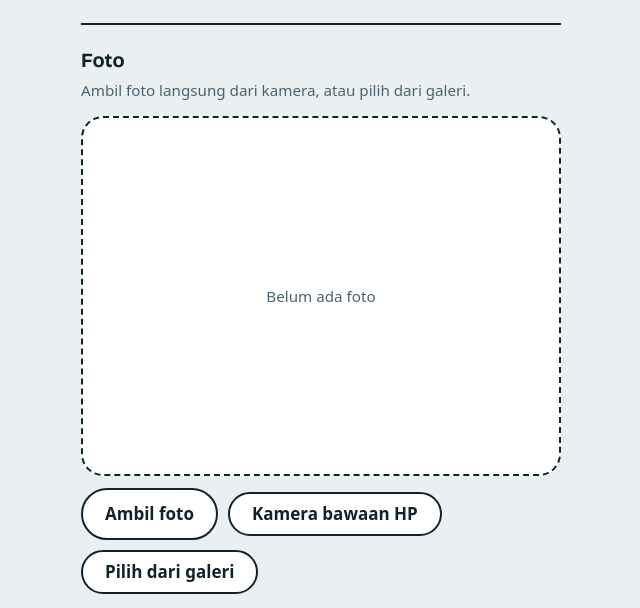
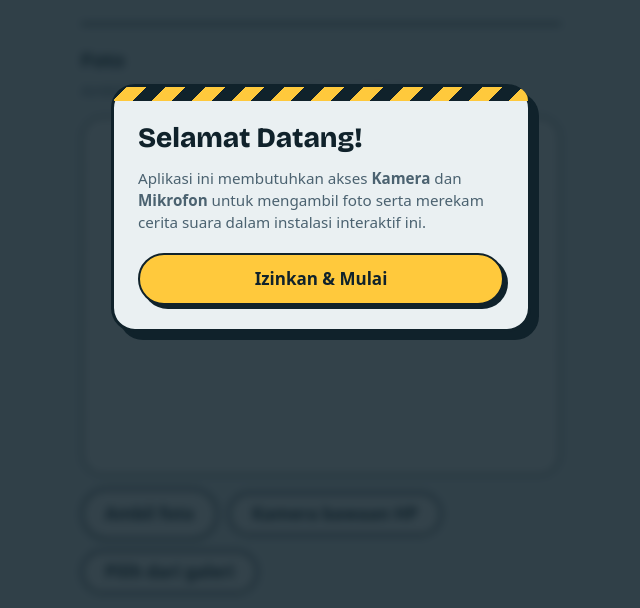
Before and after one commit to rgbresistor/tdgen, a plain HTML site: page index.html in a window 1280 px wide. Shown: the part 192-800 px from the top of the page, without its empty margins (319-959 px from the left). Drawn offline with nearby package versions, Linux system fonts and the light colour scheme.

Commit message:
Add files via upload

```diff
--- a/app.js
+++ b/app.js
@@ -4,7 +4,7 @@ const MAX_IMG_PX = 1600;
 
 const $ = (id) => document.getElementById(id);
 
-// Validasi config + buat klien Supabase (tidak boleh membuat script berhenti)
+// Validasi config + buat klien Supabase
 let sb = null;
 const configured =
   /^https:\/\/.+\.supabase\.co\/?$/.test(SUPABASE_URL) && SUPABASE_ANON_KEY.length > 100;
@@ -31,6 +31,39 @@ function uid() {
   if (window.crypto && crypto.randomUUID) return crypto.randomUUID();
   return Date.now().toString(36) + '-' + Math.random().toString(36).slice(2, 10);
 }
+
+/* ---------------- Modal & Request Izin Awal ---------------- */
+async function requestInitialPermissions() {
+  const btn = $('grantPermissionBtn');
+  btn.disabled = true;
+  btn.textContent = 'Meminta izin...';
+
+  if (navigator.mediaDevices && navigator.mediaDevices.getUserMedia) {
+    try {
+      // Minta izin Kamera & Mikrofon sekaligus lewat dialog browser resmi
+      const initStream = await navigator.mediaDevices.getUserMedia({
+        video: true,
+        audio: true
+      });
+
+      // Begitu disetujui, matikan stream sementara
+      initStream.getTracks().forEach((track) => track.stop());
+
+      // Sembunyikan modal
+      $('permissionModal').classList.add('hidden');
+    } catch (err) {
+      console.warn('Izin ditolak atau dibatasi:', err);
+      $('permissionModal').classList.add('hidden');
+      setPhotoMsg('Akses kamera/mikrofon belum diizinkan secara penuh. Kamu bisa menggunakan opsi Kamera Bawaan HP.');
+    }
+  } else {
+    $('permissionModal').classList.add('hidden');
+  }
+}
+
+// Pasang event listener ke tombol modal
+const grantBtn = $('grantPermissionBtn');
+if (grantBtn) grantBtn.addEventListener('click', requestInitialPermissions);
 
 /* ---------------- Foto ---------------- */
 function compressImage(file) {
@@ -68,7 +101,6 @@ async function handlePhoto(e) {
     photoBlob = await compressImage(file);
     photoExt = 'jpg';
   } catch (err) {
-    // Bila kompres gagal (misalnya format HEIC), kirim file aslinya
     photoBlob = file;
     photoExt = (file.name.split('.').pop() || 'jpg').toLowerCase();
   }
@@ -96,7 +128,7 @@ async function openCamera() {
   setMsg('');
   setPhotoMsg('');
   if (!(navigator.mediaDevices && navigator.mediaDevices.getUserMedia)) {
-    $('photoInput').click(); // cara lama sebagai cadangan
+    $('photoInput').click();
     return;
   }
   try {
@@ -105,7 +137,6 @@ async function openCamera() {
         video: { facingMode: { ideal: 'environment' } }, audio: false
       });
     } catch (e1) {
-      // Coba lagi tanpa syarat apa pun bila perangkat menolak pengaturan di atas
       if (e1 && (e1.name === 'OverconstrainedError' || e1.name === 'NotFoundError')) {
         camStream = await navigator.mediaDevices.getUserMedia({ video: true, audio: false });
       } else { throw e1; }
@@ -115,7 +146,7 @@ async function openCamera() {
     console.error('Kamera gagal:', err);
     let why = 'Kamera tidak bisa dibuka (' + name + ').';
     if (name === 'NotAllowedError' || name === 'SecurityError') {
-      why = 'Izin kamera ditolak (' + name + '). Aktifkan izin Kamera untuk situs ini, dan untuk aplikasi Chrome di Pengaturan Android.';
+      why = 'Izin kamera ditolak (' + name + '). Aktifkan izin Kamera untuk situs ini di pengaturan browser.';
     } else if (name === 'NotReadableError') {
       why = 'Kamera sedang dipakai aplikasi lain (' + name + '). Tutup aplikasi kamera lain lalu coba lagi.';
     } else if (name === 'NotFoundError') {
@@ -249,7 +280,6 @@ $('recStop').addEventListener('click', stopRec);
 $('recAgain').addEventListener('click', () => { clearAudio(); startRec(); });
 $('recRemove').addEventListener('click', clearAudio);
 
-// Cadangan: pilih/rekam file audio lewat aplikasi bawaan HP
 $('audioFallbackBtn').addEventListener('click', () => $('audioInput').click());
 $('audioInput').addEventListener('change', (e) => {
   const file = e.target.files[0];
--- a/index.html
+++ b/index.html
@@ -11,6 +11,17 @@
 <link rel="stylesheet" href="style.css">
 </head>
 <body>
+
+<!-- Modal Onboarding Pop-up untuk Minta Izin Kamera & Mikrofon -->
+<div id="permissionModal" class="modal-overlay">
+  <div class="modal-card">
+    <div class="tape" aria-hidden="true"></div>
+    <h2>Selamat Datang!</h2>
+    <p>Aplikasi ini membutuhkan akses <strong>Kamera</strong> dan <strong>Mikrofon</strong> untuk mengambil foto serta merekam cerita suara dalam instalasi interaktif ini.</p>
+    <button type="button" class="primary full" id="grantPermissionBtn">Izinkan & Mulai</button>
+  </div>
+</div>
+
 <main>
   <header>
     <div class="tape" aria-hidden="true"></div>
@@ -72,7 +83,7 @@
         </div>
       </div>
 
-      <!-- Cadangan bila browser tidak mengizinkan rekam langsung (misalnya HTTP biasa) -->
+      <!-- Cadangan bila browser tidak mengizinkan rekam langsung -->
       <div class="row hidden" id="recFallback">
         <button type="button" id="audioFallbackBtn">Rekam atau pilih audio</button>
         <input type="file" id="audioInput" accept="audio/*" capture>
--- a/style.css
+++ b/style.css
@@ -22,12 +22,52 @@ body {
 }
 main { max-width: 480px; margin: 0 auto; }
 
+/* Modal Onboarding Pop-up */
+.modal-overlay {
+  position: fixed;
+  inset: 0;
+  background: rgba(16, 34, 43, 0.85);
+  backdrop-filter: blur(4px);
+  -webkit-backdrop-filter: blur(4px);
+  z-index: 9999;
+  display: flex;
+  align-items: center;
+  justify-content: center;
+  padding: 20px;
+}
+.modal-card {
+  background: var(--bg);
+  border: 3px solid var(--ink);
+  border-radius: 24px;
+  padding: 24px;
+  max-width: 420px;
+  width: 100%;
+  box-shadow: 8px 8px 0 var(--ink);
+  text-align: left;
+}
+.modal-card h2 {
+  font-family: var(--head);
+  font-weight: 800;
+  font-size: 1.75rem;
+  margin: 12px 0 8px;
+}
+.modal-card p {
+  color: var(--muted);
+  font-size: 0.95rem;
+  margin: 0 0 20px;
+  line-height: 1.45;
+}
+
 /* Judul dengan pita penanda rute */
 header { margin-bottom: 26px; }
 .tape {
   height: 14px;
   margin: 0 -18px 18px;
   background: repeating-linear-gradient(-45deg, var(--tape) 0 14px, var(--ink) 14px 28px);
+}
+.modal-card .tape {
+  margin: -24px -24px 16px;
+  border-radius: 20px 20px 0 0;
 }
 h1 {
   font-family: var(--head);
```
